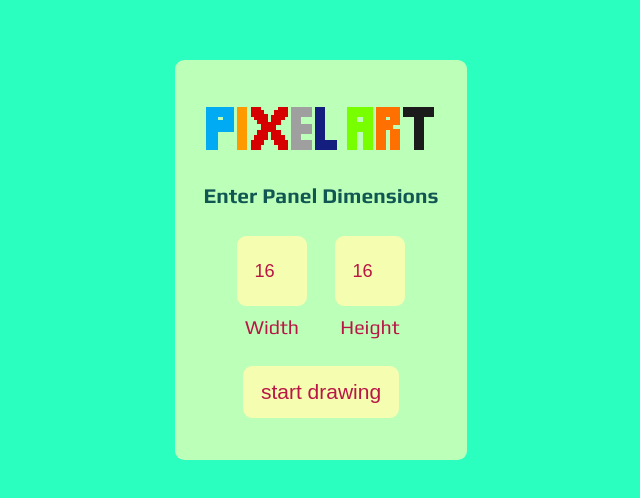
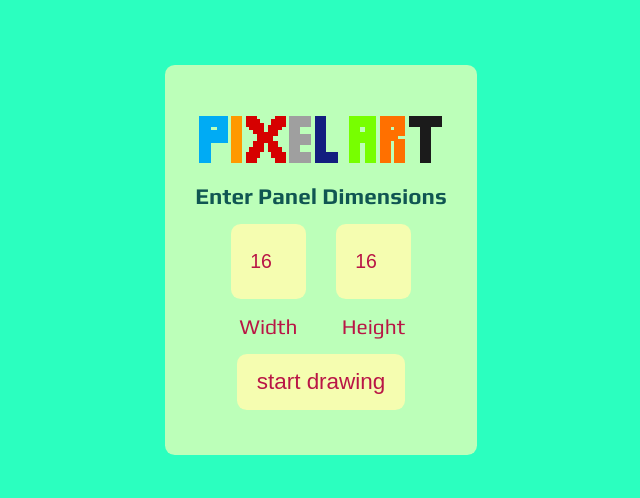
Before and after one commit to kamalheydari/react-pixel-art, a React (Create React App) app: page / in a window 1280 px wide. Shown: the part 140-638 px from the top of the page, without its empty margins (319-959 px from the left). Built offline with nearby package versions, Linux system fonts and the light colour scheme.

Commit message:
style eddited

```diff
--- a/src/components/Editor.js
+++ b/src/components/Editor.js
@@ -1,4 +1,4 @@
-import React, { useState } from "react";
+import React from "react";
 import { CirclePicker } from "react-color";
 
 //? Context
--- a/src/styles/App.scss
+++ b/src/styles/App.scss
@@ -17,17 +17,8 @@ html {
     font-size: 0.812rem;
   }
   @include responsive(md) {
-    font-size: 0.875rem;
+    font-size: 0.937rem;
   }
-  // @include responsive(lg) {
-  //   font-size: 0.937rem;
-  // }
-  // @include responsive(xl) {
-  //   font-size: 1rem;
-  // }
-  // @include responsive(xxl) {
-  //   font-size: 1.1rem;
-  // }
 }
 body {
   background: $second-color;
--- a/src/styles/_properties.scss
+++ b/src/styles/_properties.scss
@@ -1,10 +1,12 @@
-
-
+//? Colors
 $primary-color: #bcffb9;
 $second-color: #2bffbf;
 $text-color: #105652;
 $color-1: #f5fdb0;
 $color-2: #b91646;
+
+//? Sizes
+$radius:0.65rem;
 
 //? RESPONSIVE
 @mixin responsive($breakpoint) {
@@ -18,19 +20,4 @@ $color-2: #b91646;
       @content;
     }
   }
-  @if ($breakpoint == lg) {
-    @media (min-width: 992px) {
-      @content;
-    }
-  }
-  @if ($breakpoint == xl) {
-    @media (min-width: 1200px) {
-      @content;
-    }
-  }
-  @if ($breakpoint == xxl) {
-    @media (min-width: 1400px) {
-      @content;
-    }
-  }
 }
--- a/src/styles/editor.scss
+++ b/src/styles/editor.scss
@@ -2,12 +2,12 @@
 
 .editor {
   background-color: $primary-color;
-  border-radius: 0.65rem;
+  border-radius: $radius;
   padding: 3rem 2rem;
   display: flex;
   flex-direction: column;
   align-items: center;
-  gap: 2rem;
+  gap: 1rem;
 
   &__bg {
     width: 100%;
@@ -24,10 +24,10 @@
     flex-direction: column;
     justify-content: center;
     align-items: center;
-    gap: 0.7rem;
+    gap: 1rem;
 
     input {
-      border-radius: 0.65rem;
+      border-radius: $radius;
       width: 5rem;
       height: 5rem;
       text-align: center;
```
Also changed, not shown: 2 other files (tests, documents, lock files or other folders).
